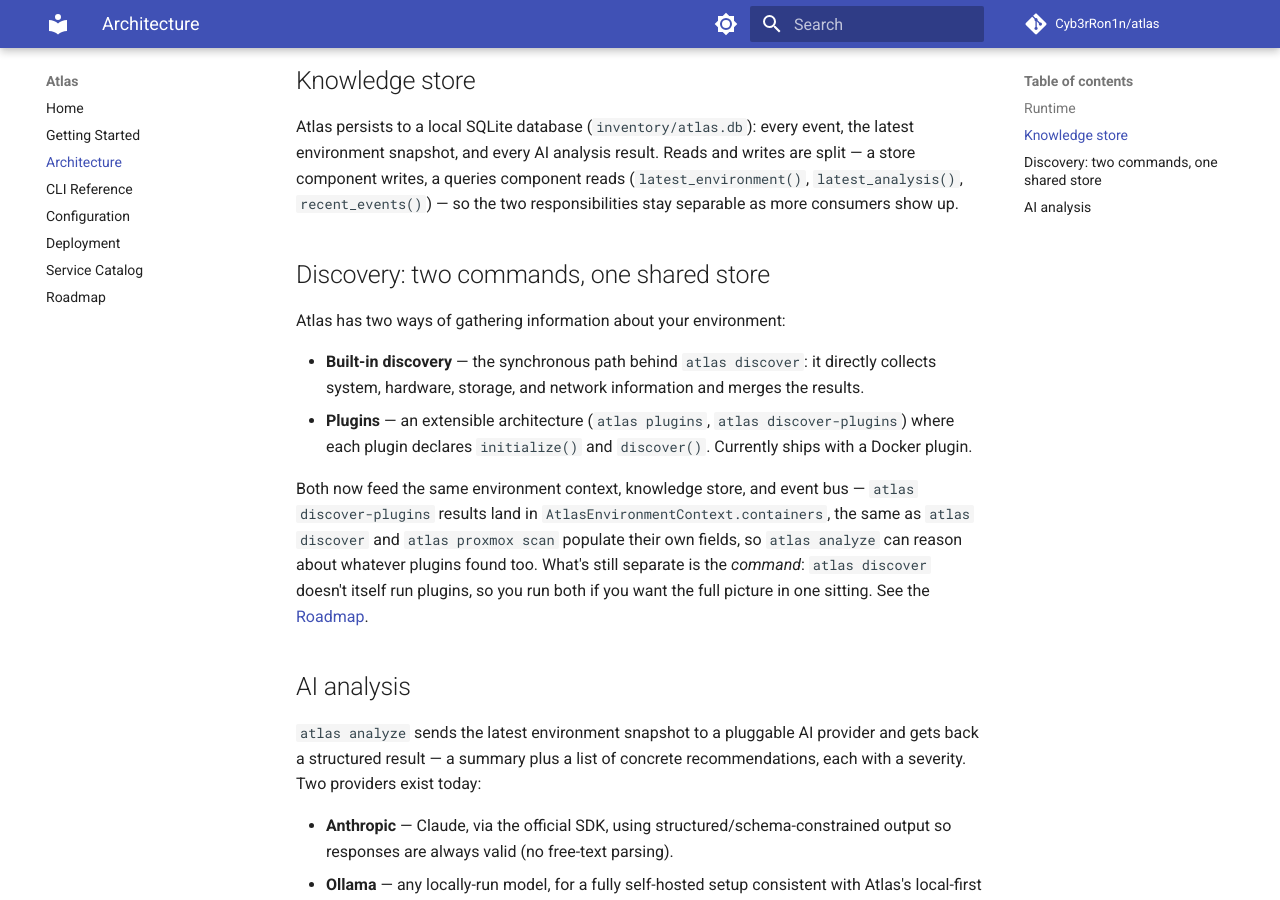
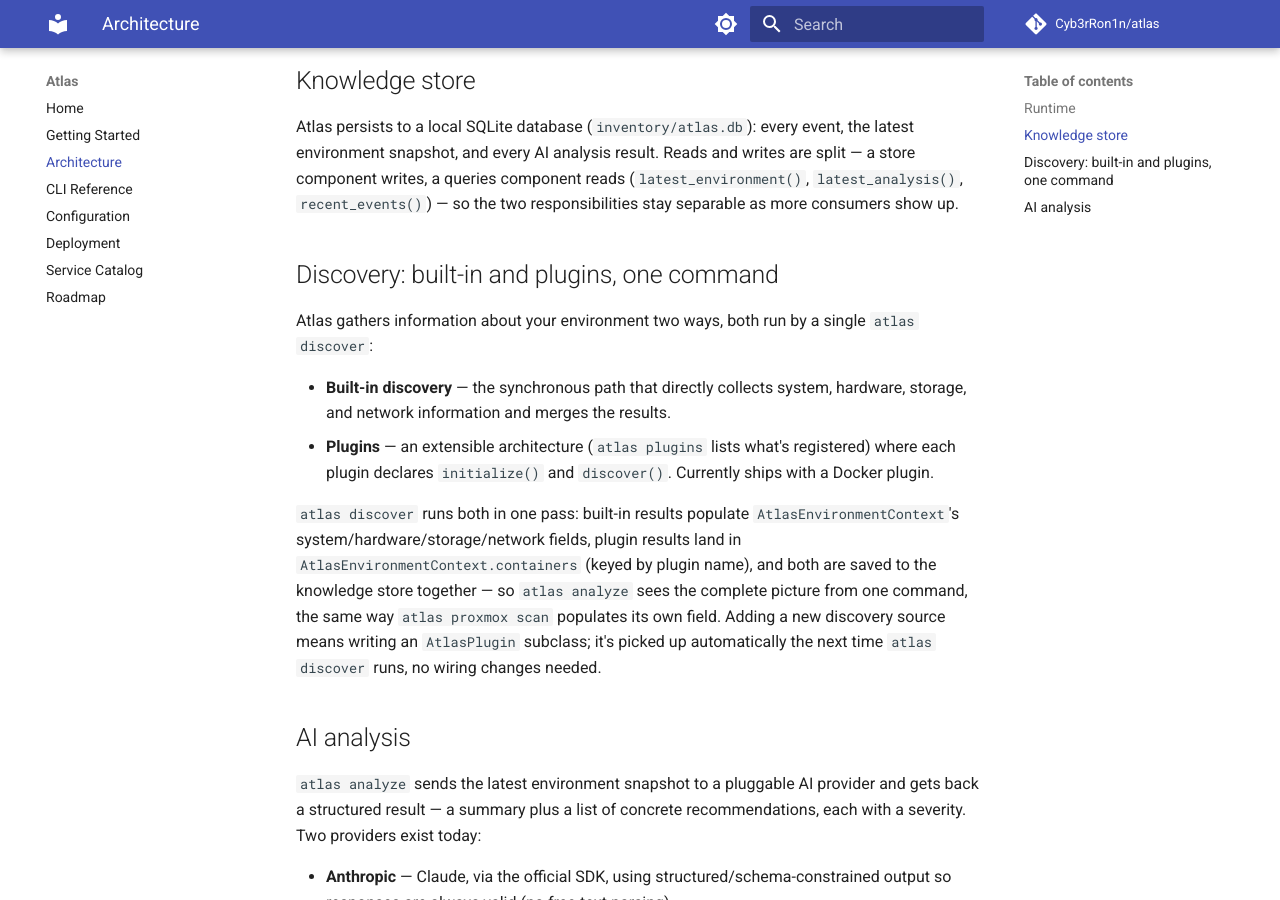
Before and after one commit to Cyb3rRon1n/atlas, an MkDocs documentation site: the page built from docs/architecture/index.md, in a window 1280 px wide and 900 px high, scrolled down 1014 px. Built offline with MkDocs 1.6.1 and Material for MkDocs 9.7.7, drawn with Linux system fonts in a browser that asks for light colours; comment, search, counter and statistics services are not loaded.

Commit message:
feat: merge discover-plugins into atlas discover
atlas discover now runs built-in discovery and every registered
plugin in one pass, merging both into a single AtlasEnvironmentContext
and saving one snapshot instead of two commands writing to the store
separately. Removes the standalone atlas discover-plugins command -
its job is fully folded into atlas discover. atlas plugins (list
registered plugins, no discovery) is unrelated and untouched.

Replaces the discover-plugins-specific test with one that asserts
both built-in and plugin data land in the same saved snapshot, proving
the merge actually merges. Updates README, CLI reference, architecture
docs, roadmap, and the contributor guide to match - including a note in the contributor guide
against reintroducing the separate command without reason.

```diff
--- a/docs/architecture/index.md
+++ b/docs/architecture/index.md
@@ -24,14 +24,14 @@ graph TD
 
 Atlas persists to a local SQLite database (`inventory/atlas.db`): every event, the latest environment snapshot, and every AI analysis result. Reads and writes are split — a store component writes, a queries component reads (`latest_environment()`, `latest_analysis()`, `recent_events()`) — so the two responsibilities stay separable as more consumers show up.
 
-## Discovery: two commands, one shared store
+## Discovery: built-in and plugins, one command
 
-Atlas has two ways of gathering information about your environment:
+Atlas gathers information about your environment two ways, both run by a single `atlas discover`:
 
-- **Built-in discovery** — the synchronous path behind `atlas discover`: it directly collects system, hardware, storage, and network information and merges the results.
-- **Plugins** — an extensible architecture (`atlas plugins`, `atlas discover-plugins`) where each plugin declares `initialize()` and `discover()`. Currently ships with a Docker plugin.
+- **Built-in discovery** — the synchronous path that directly collects system, hardware, storage, and network information and merges the results.
+- **Plugins** — an extensible architecture (`atlas plugins` lists what's registered) where each plugin declares `initialize()` and `discover()`. Currently ships with a Docker plugin.
 
-Both now feed the same environment context, knowledge store, and event bus — `atlas discover-plugins` results land in `AtlasEnvironmentContext.containers`, the same as `atlas discover` and `atlas proxmox scan` populate their own fields, so `atlas analyze` can reason about whatever plugins found too. What's still separate is the *command*: `atlas discover` doesn't itself run plugins, so you run both if you want the full picture in one sitting. See the [Roadmap](../roadmap.md).
+`atlas discover` runs both in one pass: built-in results populate `AtlasEnvironmentContext`'s system/hardware/storage/network fields, plugin results land in `AtlasEnvironmentContext.containers` (keyed by plugin name), and both are saved to the knowledge store together — so `atlas analyze` sees the complete picture from one command, the same way `atlas proxmox scan` populates its own field. Adding a new discovery source means writing an `AtlasPlugin` subclass; it's picked up automatically the next time `atlas discover` runs, no wiring changes needed.
 
 ## AI analysis
 
```
Also changed, not shown: README.md (+1 -2 lines), docs/cli-reference.md (+3 -4 lines), docs/roadmap.md (+2 -3 lines), 2 other files.
